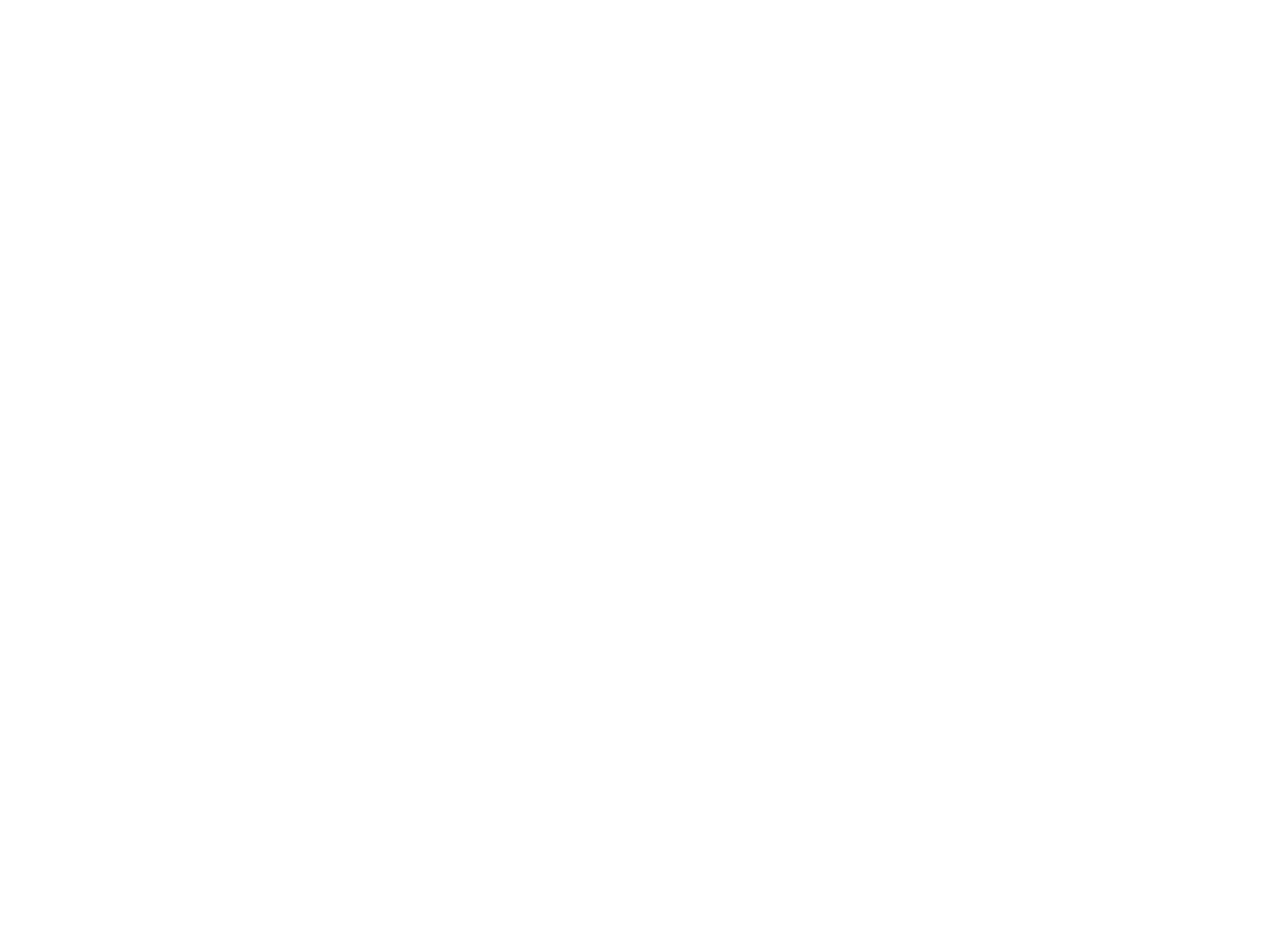
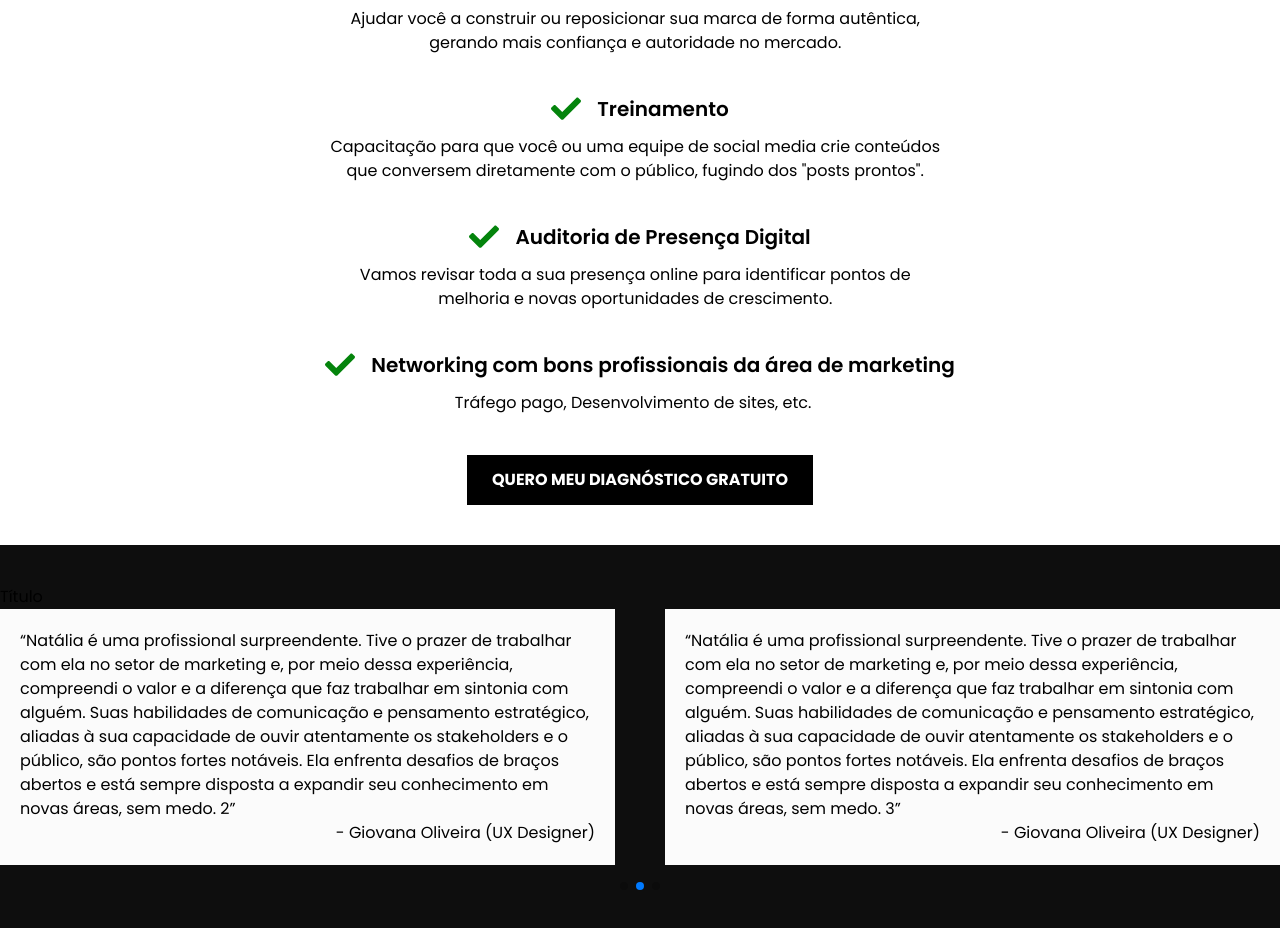
Before and after one commit to palomavmenezes/lpnatalialima, a Next.js app: page / in a window 1280 px wide. Shown: the part 2200-3128 px from the top of the page. Before the commit the page ends 1975 px from the top, so only its background shows below. Built offline with nearby package versions, Linux system fonts and the light colour scheme.

Commit message:
Subindo arquivo das seções de Transformar e Depoimentos

```diff
--- a/assets/globals.css
+++ b/assets/globals.css
@@ -32,6 +32,10 @@
     font-size: 1.25rem;
 }
 
+.swiper-pagination-bullet {
+    background: white;
+}
+
 @tailwind base;
 @tailwind components;
 @tailwind utilities;
--- /dev/null
+++ b/components/elements/checks.tsx
@@ -0,0 +1,41 @@
+import React from 'react';
+import Image from 'next/image';
+
+interface Check {
+  title: string;
+  description: string;
+}
+
+interface ContentChecksProps {
+  checks: Check[];
+}
+
+const ContentChecks: React.FC<ContentChecksProps> = ({ checks }) => {
+
+  return (
+    <div className="md:flex md:justify-center mb-5 font-semibold">
+      <div className="gap-5 md:grid md:grid-cols-12">
+        {checks.map(({ title, description }, index) => (
+          <div key={index} className="md:col-span-12">
+            <header className='d-flex md:place-items-center'>
+              <h6 className='flex gap-4 mt-5 md:text-xl'>
+                <Image
+                  src="/img/icons/icon-check.svg"
+                  width={30}
+                  height={30}
+                  alt=""
+                />
+                {title}
+              </h6>
+            </header>
+            <article>
+              <p className='font-normal mt-3 w-full max-w-[620px]'>{description}</p>
+            </article>
+          </div>
+        ))}
+      </div>
+    </div>
+  );
+};
+
+export default ContentChecks;
--- a/components/elements/numbers.tsx
+++ b/components/elements/numbers.tsx
@@ -18,7 +18,7 @@
                 {cards.map(({ title, description, circleNumber }, index) => (
                     <div key={index} className="md:col-span-6">
                         <header>
-                            <h6 className='flex items-center gap-4 mt-5 md:text-2xl'>
+                            <h6 className='flex items-center gap-4 mt-5 md:text-xl'>
                                 <span className="relative flex justify-center items-center bg-light md:rounded-full w-12 h-12 font-bold text-dark"
                                 >
                                     {circleNumber}
@@ -27,7 +27,7 @@
                             </h6>
                         </header>
                         <article>
-                            <p className='font-normal'>{description}</p>
+                            <p className='font-normal mt-3'>{description}</p>
                         </article>
                     </div>
                 ))}
--- /dev/null
+++ b/components/elements/testimony.tsx
@@ -0,0 +1,41 @@
+import React from 'react';
+import { Swiper, SwiperSlide } from 'swiper/react';
+import { Autoplay, Pagination } from 'swiper/modules';
+import 'swiper/css';
+import 'swiper/css/pagination';
+
+interface Testimony {
+  name: string;
+  quote: string;
+}
+
+interface ContentTestimoniesProps {
+  testimonies: Testimony[];
+}
+
+const ContentTestimonies: React.FC<ContentTestimoniesProps> = ({ testimonies }) => {
+
+  return (
+    <Swiper
+      modules={[Autoplay, Pagination]}
+      autoplay={{ delay: 3000, disableOnInteraction: false }}
+      spaceBetween={50}
+      slidesPerView={2}
+      navigation={true}
+      pagination={{ clickable: true }}
+    >
+      {testimonies.map(({ name, quote }, index) => (
+        <SwiperSlide key={index} className="mb-10">
+          <div className="bg-light h-100 p-5">
+            <div className="depoimento">
+              <p>{quote}</p>
+              <p className="name text-right">- {name}</p>
+            </div>
+          </div>
+        </SwiperSlide>
+      ))}
+    </Swiper>
+  );
+};
+
+export default ContentTestimonies;
--- /dev/null
+++ b/components/seasons/Testimony.tsx
@@ -0,0 +1,42 @@
+import React from 'react';
+import Quotes from '../elements/testimony'
+
+const Testimony: React.FC = () => {
+  const data = {
+    title: 'Título',
+    depoimentos: [
+      {
+        name: 'Giovana Oliveira (UX Designer)',
+        quote: '“Natália é uma profissional surpreendente. Tive o prazer de trabalhar com ela no setor de marketing e, por meio dessa experiência, compreendi o valor e a diferença que faz trabalhar em sintonia com alguém. Suas habilidades de comunicação e pensamento estratégico, aliadas à sua capacidade de ouvir atentamente os stakeholders e o público, são pontos fortes notáveis. Ela enfrenta desafios de braços abertos e está sempre disposta a expandir seu conhecimento em novas áreas, sem medo.”'
+      },
+      {
+        name: 'Giovana Oliveira (UX Designer)',
+        quote: '“Natália é uma profissional surpreendente. Tive o prazer de trabalhar com ela no setor de marketing e, por meio dessa experiência, compreendi o valor e a diferença que faz trabalhar em sintonia com alguém. Suas habilidades de comunicação e pensamento estratégico, aliadas à sua capacidade de ouvir atentamente os stakeholders e o público, são pontos fortes notáveis. Ela enfrenta desafios de braços abertos e está sempre disposta a expandir seu conhecimento em novas áreas, sem medo. 2”'
+      },
+      {
+        name: 'Giovana Oliveira (UX Designer)',
+        quote: '“Natália é uma profissional surpreendente. Tive o prazer de trabalhar com ela no setor de marketing e, por meio dessa experiência, compreendi o valor e a diferença que faz trabalhar em sintonia com alguém. Suas habilidades de comunicação e pensamento estratégico, aliadas à sua capacidade de ouvir atentamente os stakeholders e o público, são pontos fortes notáveis. Ela enfrenta desafios de braços abertos e está sempre disposta a expandir seu conhecimento em novas áreas, sem medo. 3”'
+
+      },
+      {
+        name: 'Giovana Oliveira (UX Designer)',
+        quote: '“Natália é uma profissional surpreendente. Tive o prazer de trabalhar com ela no setor de marketing e, por meio dessa experiência, compreendi o valor e a diferença que faz trabalhar em sintonia com alguém. Suas habilidades de comunicação e pensamento estratégico, aliadas à sua capacidade de ouvir atentamente os stakeholders e o público, são pontos fortes notáveis. Ela enfrenta desafios de braços abertos e está sempre disposta a expandir seu conhecimento em novas áreas, sem medo. 4”'
+
+      },
+    ]
+  };
+
+  return (
+    <section className="testimony-section bg-dark mt-10">
+      <div className="container mx-auto pt-10 pb-6">
+        <h2>{data.title}</h2>
+
+        <Quotes
+          testimonies={data.depoimentos}
+        />
+      </div>
+    </section>
+  );
+}
+
+export default Testimony;
--- /dev/null
+++ b/components/seasons/Transform.tsx
@@ -0,0 +1,60 @@
+import React from 'react';
+import Button from '../elements/button';
+import CheckList from '../elements/checks';
+
+const Transform: React.FC = () => {
+  const data = {
+    title: 'Vamos transformar sua marca? Veja como posso te ajudar:',
+    label: 'Quero meu diagnóstico gratuito',
+    topics: [
+      {
+        title: 'Estratégia de conteúdo para redes sociais',
+        description: 'Conteúdos sem identidade não geram engajamento. Vamos mudar isso com estratégias que façam sentido para a sua marca.'
+      },
+      {
+        title: 'Consultoria de branding digital',
+        description: 'Ajudar você a construir ou reposicionar sua marca de forma autêntica, gerando mais confiança e autoridade no mercado.'
+      },
+      {
+        title: 'Treinamento',
+        description: 'Capacitação para que você ou uma equipe de social media crie conteúdos que conversem diretamente com o público, fugindo dos "posts prontos".'
+      },
+      {
+        title: 'Auditoria de Presença Digital',
+        description: 'Vamos revisar toda a sua presença online para identificar pontos de melhoria e novas oportunidades de crescimento.'
+      },
+      {
+        title: 'Networking com bons profissionais da área de marketing',
+        description: 'Tráfego pago, Desenvolvimento de sites, etc. '
+      }
+    ]
+  };
+
+  const handleClick = () => {
+    alert('Botão clicado!');
+  };
+
+  return (
+    <section className='transform-section'>
+      <div className="mx-auto container">
+        <div className="text-center max-sm:mx-5">
+          <h2 className="mb-2 font-bold text-3xl max-sm:text-xl">{data.title}</h2>
+          <CheckList
+            checks={data.topics}
+          />
+          <Button
+            label={data.label}
+            onClick={handleClick}
+            bgColor="bg-black"
+            textColor="text-white"
+            bgHover='hover:bg-transparent'
+            textHover="hover:text-black"
+            borderColor='border-black'
+          />
+        </div>
+      </div>
+    </section>
+  );
+};
+
+export default Transform;
--- a/package.json
+++ b/package.json
@@ -15,7 +15,8 @@
     "@fortawesome/react-fontawesome": "^0.2.2",
     "next": "15.0.2",
     "react": "19.0.0-rc-02c0e824-20241028",
-    "react-dom": "19.0.0-rc-02c0e824-20241028"
+    "react-dom": "19.0.0-rc-02c0e824-20241028",
+    "swiper": "^11.2.8"
   },
   "devDependencies": {
     "@types/node": "^20",
--- a/pages/index.tsx
+++ b/pages/index.tsx
@@ -2,6 +2,8 @@
 import Banner from '../components/seasons/Banner';
 import Troubles from '../components/seasons/Troubles';
 import About from '../components/seasons/About';
+import Transform from '../components/seasons/Transform';
+import Testimony from '../components/seasons/Testimony'
 import "../assets/home/banner.css";
 
 const Home: React.FC = () => {
@@ -10,6 +12,8 @@
       <Banner />
       <Troubles />
       <About />
+      <Transform />
+      <Testimony />
     </main>
   );
 };
```
Also changed, not shown: components/seasons/Troubles.tsx (indentation only), public/img/icons/icon-check.svg (added), 1 other file (tests, documents, lock files or other folders).
